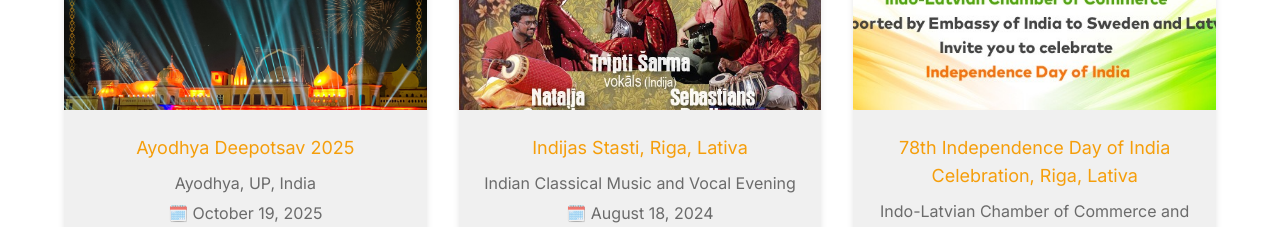
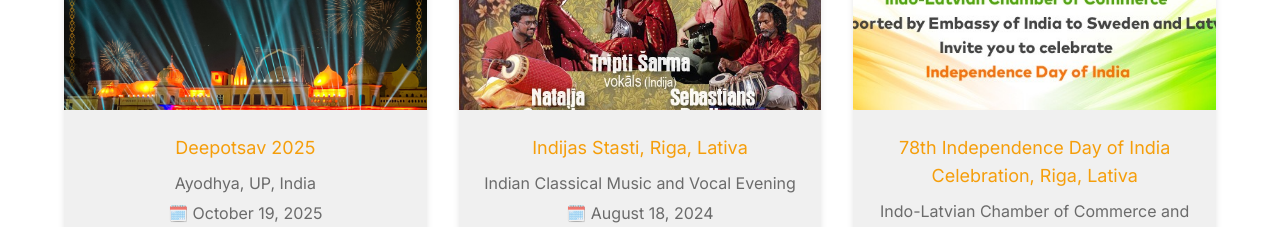
Before and after one commit to triptisharma87/triptisharma87.github.io, a plain HTML site: page index.html in a window 1280 px wide. Shown: the part 2900-3127 px from the top of the page. Drawn offline with nearby package versions, Linux system fonts and the light colour scheme.

Commit message:
Update event date and title for Deepotsav 2025

```diff
--- a/index.html
+++ b/index.html
@@ -1050,12 +1050,12 @@
             </div>
             <div class="grid grid-cols-1 md:grid-cols-2 lg:grid-cols-3 gap-8">
 
-				 <!-- Ayodhya Oct 19 2024 -->
+				 <!-- Ayodhya Oct 19 2025 -->
                 <div class="text-center rounded-lg overflow-hidden transform hover:scale-105 transition-transform duration-300 theme-bg-secondary theme-shadow theme-shadow-hover">
                     <img src="images/events/AyodhyaDeepotsav_2025.jpg" alt="Lativa 2024 Festival poster" class="performance-image" onerror="this.onerror=null;this.src='https://placehold.co/300x250/374151/D1D5DB?text=Image+Not+Found';" data-full-src="images/events/AyodhyaDeepotsav_2025.jpg">
                     <div class="p-6">
                         <!-- Changed text-xl to text-lg -->
-                        <h3 class="text-lg mb-2 theme-text-primary"><a href="https://rigaeventscalendar.eventsinriga.com/rigaeventscalendar/detail/715/1723993200000" target="_blank" class="text-accent hover:underline">Ayodhya Deepotsav 2025</a></h3>
+                        <h3 class="text-lg mb-2 theme-text-primary"><a href="https://rigaeventscalendar.eventsinriga.com/rigaeventscalendar/detail/715/1723993200000" target="_blank" class="text-accent hover:underline">Deepotsav 2025</a></h3>
                         <p class="mb-1 theme-text-secondary">Ayodhya, UP, India</p>
                         <p class="mb-1 theme-text-secondary">🗓️ October 19, 2025</p>
                     </div>
```
